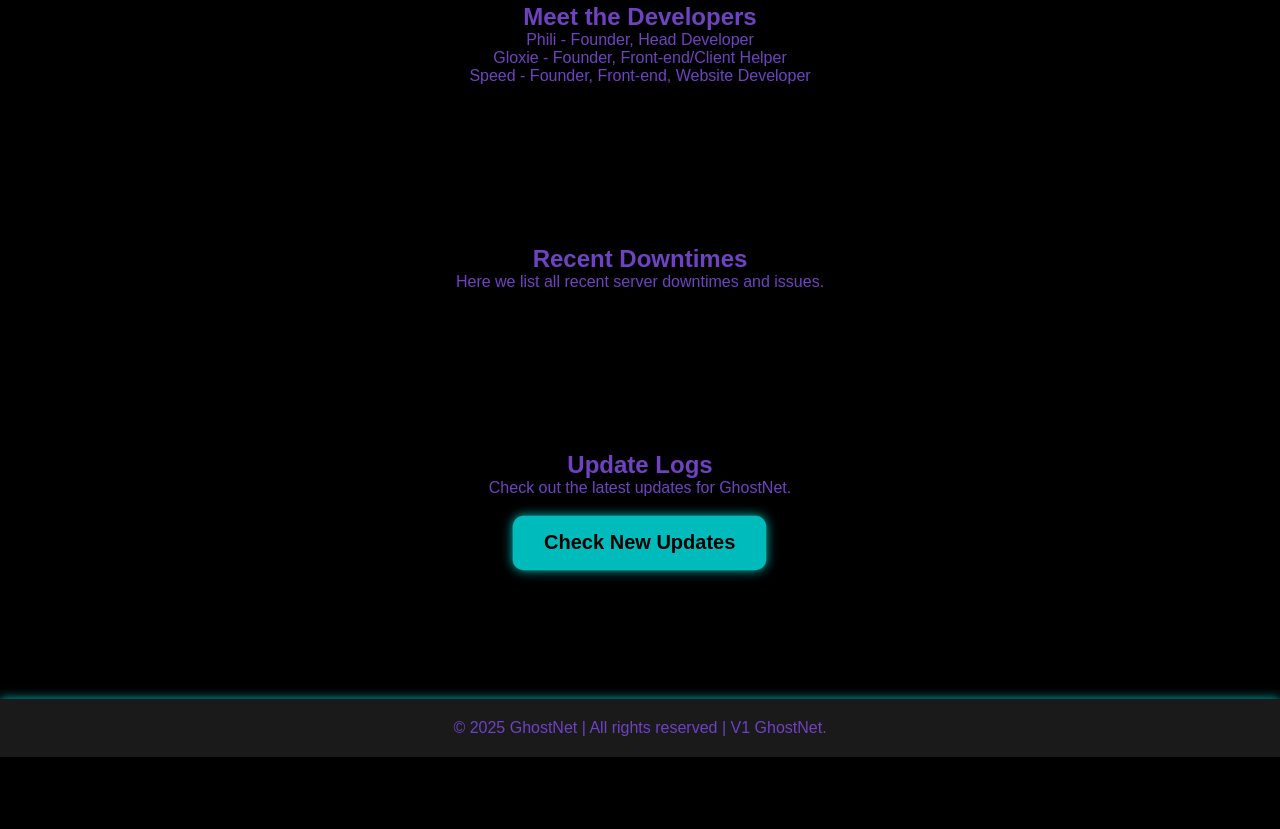
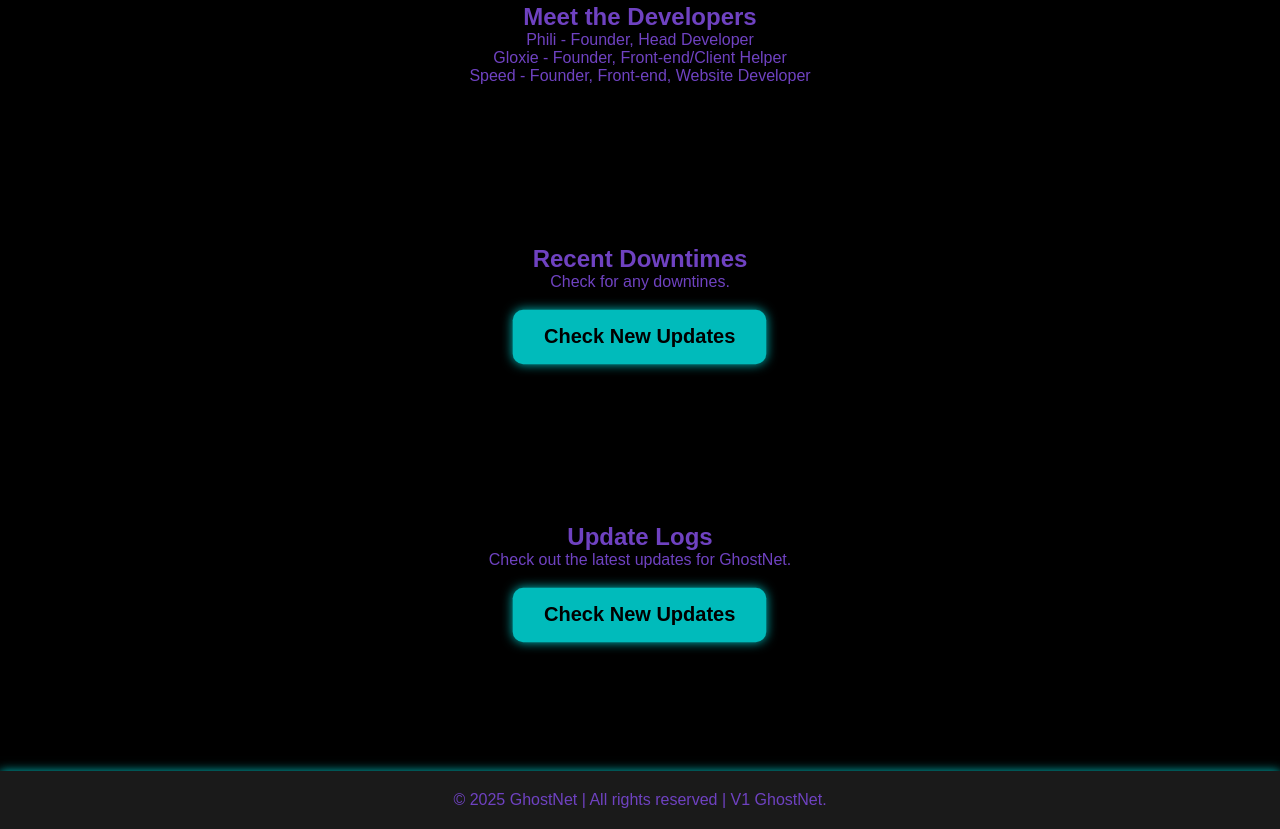
Before and after one commit to Gloxie/74747, a plain HTML site: page index.html in a window 1280 px wide. Shown: the part 1571-2400 px from the top of the page. Before the commit the page ends 2328 px from the top, so only its background shows below. Drawn offline with nearby package versions, Linux system fonts and the light colour scheme; a script that the page names is missing.

Commit message:
index.html

```diff
--- a/index.html
+++ b/index.html
@@ -83,7 +83,8 @@
 
     <section id="downtimes" class="section">
         <h2>Recent Downtimes</h2>
-        <p>Here we list all recent server downtimes and issues.</p>
+        <p>Check for any downtines.</p>
+        <a href="https://ghostnetdown.netlify.app/" class="btn">Check New Updates</a>
     </section>
 
     <section id="update-logs" class="section">
```
